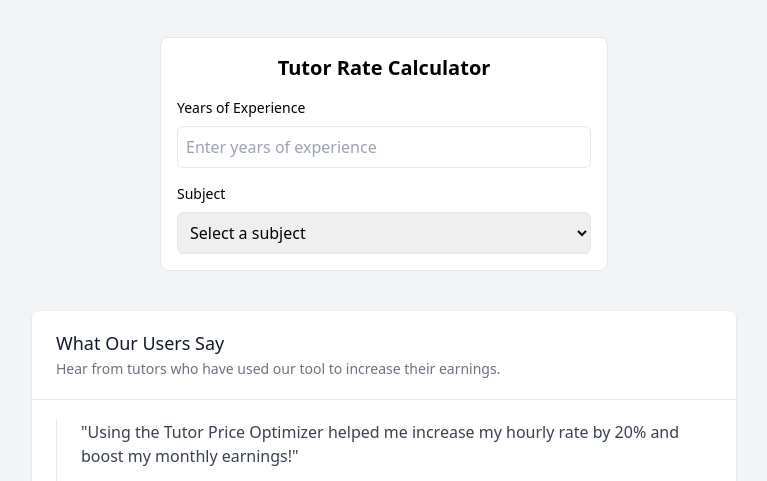
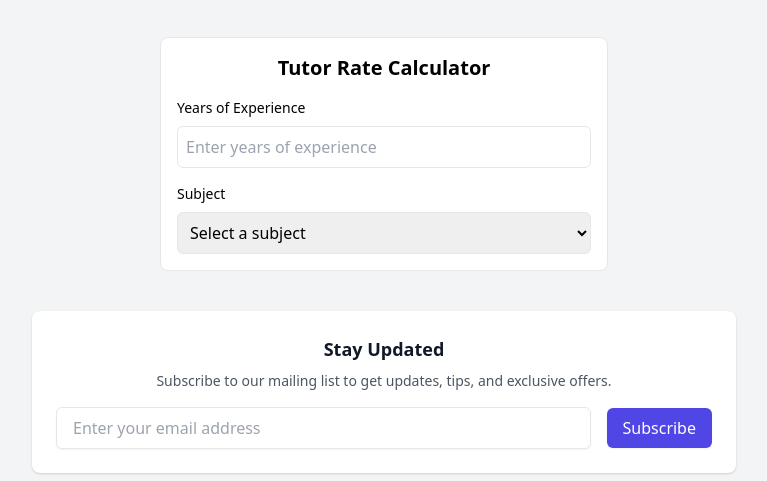
Before and after one commit to sbuel/LandingPage2, a plain HTML site: page index.html in a window 1280 px wide. Shown: the part 243-724 px from the top of the page, without its empty margins (256-1023 px from the left). Drawn offline with nearby package versions, Linux system fonts and the light colour scheme.

Commit message:
Added email capture form

```diff
--- a/index.html
+++ b/index.html
@@ -19,6 +19,35 @@
 
         <!-- React Calculator Section -->
         <div id="react-calculator" class="mt-10"></div>
+
+        <!-- Email Capture Form -->
+        <div class="mt-10 bg-white shadow rounded-lg p-6">
+            <h2 class="text-lg font-bold text-gray-900 text-center">Stay Updated</h2>
+            <p class="text-sm text-gray-600 text-center mt-2">
+                Subscribe to our mailing list to get updates, tips, and exclusive offers.
+            </p>
+            <form class="mt-4" action="https://formsubmit.co/your-email@example.com" method="POST">
+                <div class="flex flex-col sm:flex-row sm:items-center sm:space-x-4">
+                    <input
+                        type="email"
+                        name="email"
+                        placeholder="Enter your email address"
+                        required
+                        class="flex-1 px-4 py-2 border rounded-md shadow-sm focus:ring-indigo-500 focus:border-indigo-500"
+                    />
+                    <button
+                        type="submit"
+                        class="mt-2 sm:mt-0 px-4 py-2 bg-indigo-600 text-white font-medium rounded-md shadow-sm hover:bg-indigo-700"
+                    >
+                        Subscribe
+                    </button>
+                </div>
+                <!-- Optional Honeypot for spam protection -->
+                <input type="hidden" name="_honey" style="display:none;">
+                <!-- Optional Redirect -->
+                <input type="hidden" name="_next" value="https://your-redirect-page.example.com">
+            </form>
+        </div>
 
         <div class="mt-10">
             <div class="bg-white shadow overflow-hidden sm:rounded-lg">
```
